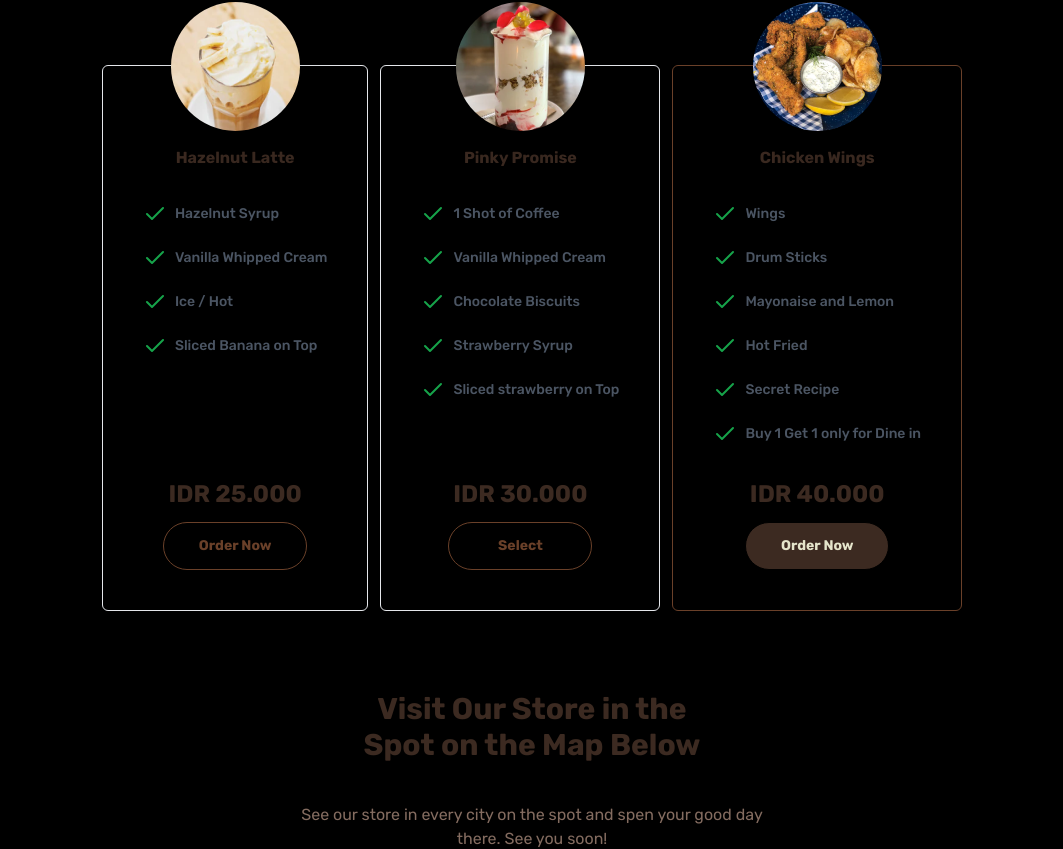
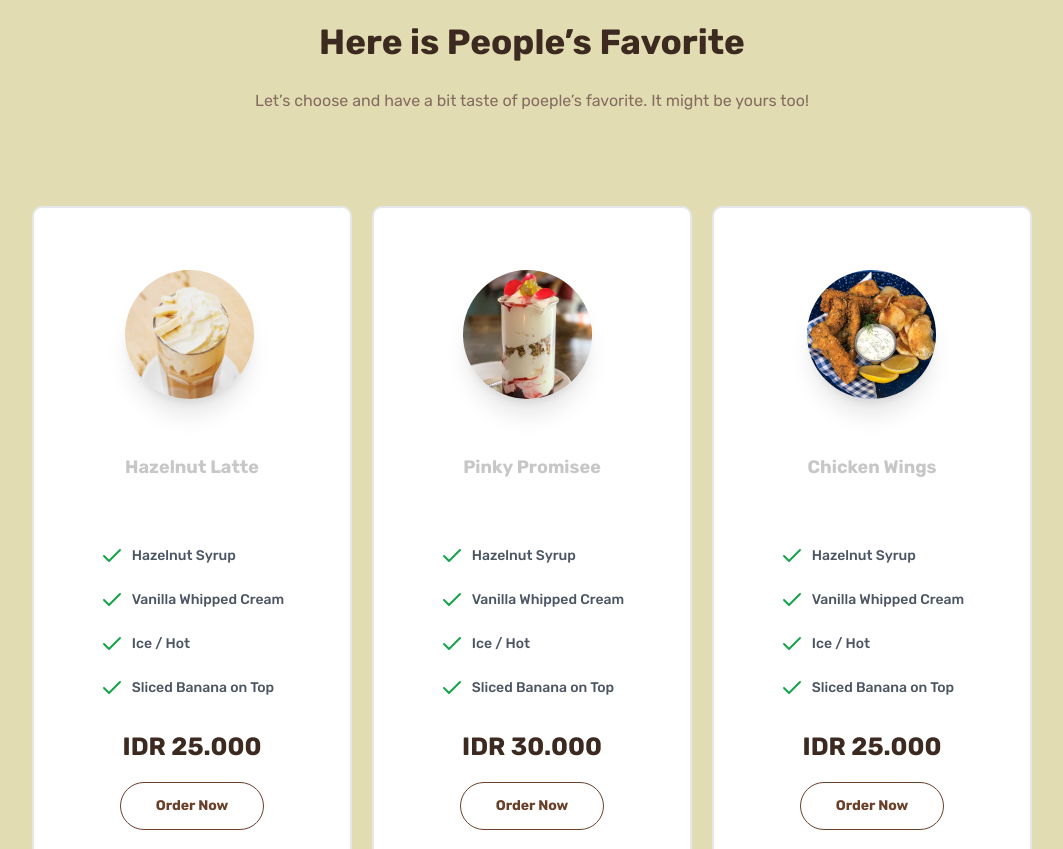
Before and after one commit to putubagus13/fw15-muglife-frontend, a Next.js app: page / in a window 1280 px wide. Shown: the part 1442-2291 px from the top of the page, without its empty margins (108-1171 px from the left). Built offline with nearby package versions, Linux system fonts and the light colour scheme.

Commit message:
revisi homepage

```diff
--- a/src/pages/index.jsx
+++ b/src/pages/index.jsx
@@ -1,5 +1,6 @@
 import react from "react";
 import Image from "next/image";
+import { BiSearch } from "react-icons/bi";
 import star from "../assets/star.svg";
 import team from "../assets/team-work-landing.png";
 import food1 from "../assets/food-landing-1.png";
@@ -16,15 +17,15 @@ import user2 from "../assets/user-testi-2.png";
 import user3 from "../assets/user-testi-3.png";
 import { User, Heart, MapPin, Check, ArrowLeft, ArrowRight } from "react-feather";
 import Footer from "@/components/Footer";
-// import Navbar from "";
+import Navbar from "../components/Header";
 import Link from "next/link";
 
 const Landing = () => {
     return (
         <div>
-            {/* <Navbar /> */}
+            <Navbar />
             {/* Header Landing */}
-            <header className="hero h-[80vh] justify-start md:px-20 bg-[url('../assets/bg-landing.png')] ">
+            <header className="hero h-[100vh] justify-start md:px-20 bg-[url('../assets/bg-landing.png')] ">
                 <div className="hero-content text-left text-neutral-content">
                     <div className="max-w-md">
                         <h1 className="mb-5 text-5xl text-[#D5CEA3] font-bold">
@@ -37,6 +38,15 @@ const Landing = () => {
                         <button className="btn bg-[#D5CEA3] text-[#3C2A21] hover:text-[#D5CEA3] px-10 font-bold capitalize">
                             Get Started
                         </button>
+                    </div>
+                    <div className="lg:flex w-full px-3 lg:px-[150px] flex-row">
+                        <div className="pt-[20px] relative">
+                            <BiSearch className="absolute top-9 left-5 w-8 h-8" />
+                            <input
+                                placeholder="Search"
+                                className="focus:outline-none bg-[#EFEEEE] py-[17px] pl-[75px] lg:pr-10 font-[900] rounded-[30px]"
+                            />
+                        </div>
                     </div>
                 </div>
             </header>
@@ -119,26 +129,31 @@ const Landing = () => {
                     </div>
                 </div>
             </section>
+
             {/* Favorite */}
-            <section className="px-5 md:px-20 flex flex-col items-center justify-center mt-20">
-                <h1 className="text-4xl text-[#3C2A21] font-bold text-center md:text-left lg:text-left mb-5">
+            <div className="bg-[#e2dcb2] lg:h-[1250px] w-full flex flex-col items-center">
+                <div className=" block pt-[80px] text-center mb-[90px]">
+                    <p className="text-[#3C2A21] text-[35px] leading-[50px] font-bold mb-[19px]">
                         Here is People’s Favorite
-                </h1>
-                <p className="text-[#846c60] text-sm text-center md:text-left lg:text-left">
+                    </p>
+                    <p className="text-[#846c60] text-[16px] leading-[30px] ">
                         Let’s choose and have a bit taste of poeple’s favorite. It might be
                         yours too!
                     </p>
-                <div className="flex flex-col md:flex-row lg:flex-row gap-24 md:gap-3 lg:gap-3 mt-24 md:mt-32 lg:mt-32">
-                    <div className="flex flex-col justify-center items-center px-10 rounded-md border relative">
-                        <div className="absolute top-[-64px]">
+                </div>
+                <div className="lg:flex justify-center items-center px-3 lg:px-5 lg:w-full">
+                    <div className="lg:carousel carousel-center lg:flex gap-5 gap-20 w-full lg:px-5 justify-center">
+                        <div className="carousel-item">
+                            <div className="w-80 flex flex-col justify-center items-center py-5 border-2 bg-white rounded-[10px] pt-[62px] pb-[50px] mb-[30px]">
+                                <div className="mb-[30px] leading-[30px]">
                                     <Image
-                                className="rounded-full drop-shadow-2xl"
                                         src={food1}
-                                alt="es-krim"
+                                        alt="food1"
+                                        className="rounded-[50%] shadow-xl mb-[53px]"
                                     />
-                        </div>
-                        <div className="text-center pt-20">
-                            <h3 className="font-bold text-[#3C2A21]">Hazelnut Latte</h3>
+                                    <p className="text-[18px] leading-[30px] font-bold">
+                                        Hazelnut Latte
+                                    </p>
                                 </div>
                                 <div className="flex flex-col grow gap-5 my-8">
                                     <div className="flex gap-2 items-center">
@@ -158,28 +173,32 @@ const Landing = () => {
                                         <p className="text-sm text-gray-600 font-medium">Sliced Banana on Top</p>
                                     </div>
                                 </div>
-                        <div className="flex flex-col gap-3 pb-10">
-                            <h1 className="text-2xl text-[#3C2A21] font-bold text-center">IDR 25.000</h1>
+                                <p className="text-[#3C2A21] text-[25px] font-bold leading-[30px] text-center mb-[20px]">
+                                    IDR 25.000
+                                </p>
+                                <div className="flex justify-center">
                                     <button className="btn btn-outline outline-[#3C2A21] hover:bg-[#3C2A21] hover:text-[#E5E5CB] rounded-full w-36 font-bold capitalize text-[#6A4029]">
-                                Order Now
+                                        <Link href="#">Order Now</Link>
                                     </button>
                                 </div>
                             </div>
-                    <div className="flex flex-col justify-center items-center px-10 rounded-md border relative">
-                        <div className="absolute top-[-64px]">
+                        </div>
+                        <div className="carousel-item">
+                            <div className="w-80 flex flex-col justify-center items-center py-5 border-2 bg-white rounded-[10px] pt-[62px] pb-[50px] mb-[30px]">
+                                <div className="mb-[30px]">
                                     <Image
-                                className="rounded-full drop-shadow-2xl"
                                         src={food2}
-                                alt="cake"
+                                        alt="food2"
+                                        className="rounded-[50%] shadow-xl mb-[53px]"
                                     />
-                        </div>
-                        <div className="text-center pt-20">
-                            <h3 className="font-bold text-[#3C2A21]">Pinky Promise</h3>
+                                    <p className="text-[18px] leading-[30px] font-bold">
+                                        Pinky Promisee
+                                    </p>
                                 </div>
                                 <div className="flex flex-col grow gap-5 my-8">
                                     <div className="flex gap-2 items-center">
                                         <Check className="text-green-600" />
-                                <p className="text-sm text-gray-600 font-medium">1 Shot of Coffee</p>
+                                        <p className="text-sm text-gray-600 font-medium">Hazelnut Syrup</p>
                                     </div>
                                     <div className="flex gap-2 items-center">
                                         <Check className="text-green-600" />
@@ -187,74 +206,69 @@ const Landing = () => {
                                     </div>
                                     <div className="flex gap-2 items-center">
                                         <Check className="text-green-600" />
-                                <p className="text-sm text-gray-600 font-medium">Chocolate Biscuits</p>
+                                        <p className="text-sm text-gray-600 font-medium">Ice / Hot</p>
                                     </div>
                                     <div className="flex gap-2 items-center">
                                         <Check className="text-green-600" />
-                                <p className="text-sm text-gray-600 font-medium">Strawberry Syrup</p>
-                            </div>
-                            <div className="flex gap-2 items-center">
-                                <Check className="text-green-600" />
-                                <p className="text-sm text-gray-600 font-medium">
-                                    Sliced strawberry on Top
-                                </p>
+                                        <p className="text-sm text-gray-600 font-medium">Sliced Banana on Top</p>
                                     </div>
                                 </div>
-                        <div className="flex flex-col gap-3 pb-10">
-                            <h1 className="text-2xl text-[#3C2A21] font-bold text-center">IDR 30.000</h1>
+                                <p className="text-[#3C2A21] text-[25px] font-bold leading-[30px] text-center mb-[20px]">
+                                    IDR 30.000
+                                </p>
+                                <div className="flex justify-center">
+                                <div className="flex justify-center">
                                     <button className="btn btn-outline outline-[#3C2A21] hover:bg-[#3C2A21] hover:text-[#E5E5CB] rounded-full w-36 font-bold capitalize text-[#6A4029]">
-                                Select
+                                        <Link href="#">Order Now</Link>
                                     </button>
                                 </div>
                                 </div>
-                    <div className="flex flex-col justify-center items-center px-10 border-[#6A4029] rounded-md border relative">
-                        <div className="absolute top-[-64px]">
+                            </div>
+                        </div>
+                        <div className="carousel-item">
+                            <div className="w-80 flex flex-col justify-center items-center py-5 border-2 bg-white rounded-[10px] pt-[62px] pb-[50px] mb-[30px]">
+                                <div className="mb-[30px]">
                                     <Image
-                                className="rounded-full drop-shadow-2xl"
                                         src={food3}
-                                alt="chicken"
+                                        alt="food3"
+                                        className="rounded-[50%] shadow-xl mb-[53px]"
                                     />
-                        </div>
-                        <div className="text-center pt-20">
-                            <h3 className="font-bold text-[#3C2A21]">Chicken Wings</h3>
+                                    <p className="text-[18px] leading-[30px] font-bold">
+                                        Chicken Wings
+                                    </p>
                                 </div>
                                 <div className="flex flex-col grow gap-5 my-8">
                                     <div className="flex gap-2 items-center">
                                         <Check className="text-green-600" />
-                                <p className="text-sm text-gray-600 font-medium">Wings</p>
+                                        <p className="text-sm text-gray-600 font-medium">Hazelnut Syrup</p>
                                     </div>
                                     <div className="flex gap-2 items-center">
                                         <Check className="text-green-600" />
-                                <p className="text-sm text-gray-600 font-medium">Drum Sticks</p>
+                                        <p className="text-sm text-gray-600 font-medium">Vanilla Whipped Cream</p>
                                     </div>
                                     <div className="flex gap-2 items-center">
                                         <Check className="text-green-600" />
-                                <p className="text-sm text-gray-600 font-medium">Mayonaise and Lemon</p>
+                                        <p className="text-sm text-gray-600 font-medium">Ice / Hot</p>
                                     </div>
                                     <div className="flex gap-2 items-center">
                                         <Check className="text-green-600" />
-                                <p className="text-sm text-gray-600 font-medium">Hot Fried</p>
-                            </div>
-                            <div className="flex gap-2 items-center">
-                                <Check className="text-green-600" />
-                                <p className="text-sm text-gray-600 font-medium">Secret Recipe</p>
-                            </div>
-                            <div className="flex gap-2 items-center">
-                                <Check className="text-green-600" />
-                                <p className="text-sm text-gray-600 font-medium">
-                                    Buy 1 Get 1 only for Dine in
-                                </p>
+                                        <p className="text-sm text-gray-600 font-medium">Sliced Banana on Top</p>
                                     </div>
                                 </div>
-                        <div className="flex flex-col gap-3 pb-10">
-                            <h1 className="text-2xl text-[#3C2A21] font-bold text-center">IDR 40.000</h1>
-                            <button className="btn bg-[#3C2A21] rounded-full w-36 font-bold capitalize text-[#E5E5CB]">
-                                Order Now
+                                <p className="text-[#3C2A21] text-[25px] font-bold leading-[30px] text-center mb-[20px]">
+                                    IDR 25.000
+                                </p>
+                                <div className="flex justify-center">
+                                    <button className="btn btn-outline outline-[#3C2A21] hover:bg-[#3C2A21] hover:text-[#E5E5CB] rounded-full w-36 font-bold capitalize text-[#6A4029]">
+                                        <Link href="#">Order Now</Link>
                                     </button>
                                 </div>
                             </div>
                         </div>
-            </section>
+                    </div>
+                </div>
+            </div>
+
             {/* Map */}
             <section className="px-5 md:px-20 flex flex-col justify-center items-center mt-20">
                 <h1 className="text-3xl text-[#3C2A21] font-bold md:w-[350px] text-center">
```
Lines whose indentation alone changed are shown as unchanged.
